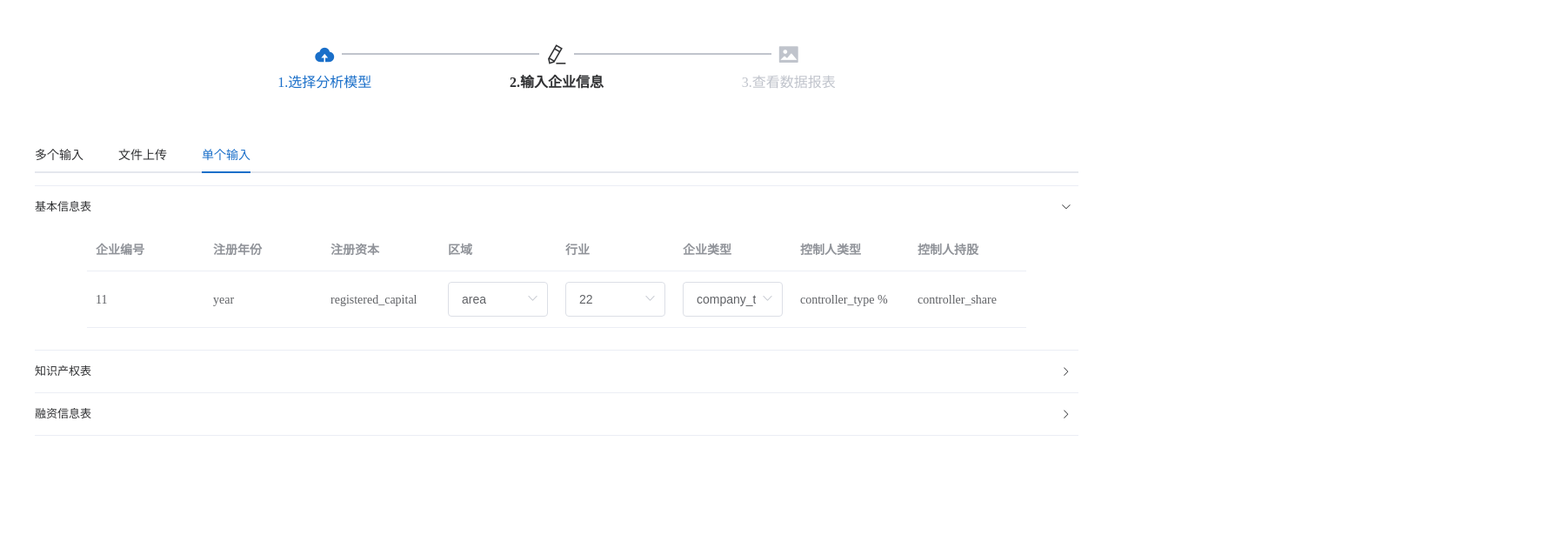
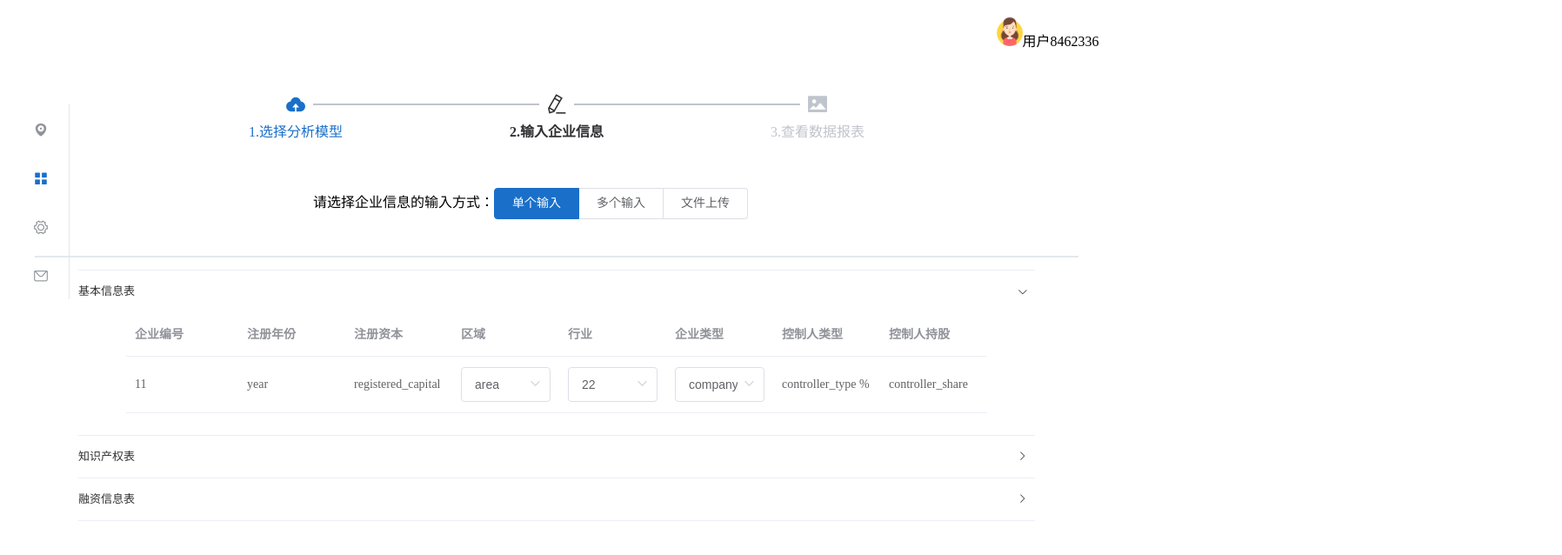
Before and after one commit to PHEOBE404/corpse2, a Vue app: page /#/mulinput/1 in a window 1280 px wide. Shown: the top 638 px of the page at 87% size, 1796 px wide, since content can reach past the window. Built offline with nearby package versions, Linux system fonts and the light colour scheme.

Commit message:
20200208

```diff
--- a/src/components/Mulinput.vue
+++ b/src/components/Mulinput.vue
@@ -1,6 +1,31 @@
 <template>
     <div>
+      <div class="menubar">
+        <el-menu :default-active=activebar class="el-menu-vertical-demo" @click="handleOpen" @close="handleClose" :collapse="isCollapse"router>
+          <el-menu-item index="/corpse/companysearch">
+            <i class="el-icon-location"></i>
+            <span slot="title">企业信息查询</span>
+          </el-menu-item>
+          <el-menu-item index="/corpse/computed">
+            <i class="el-icon-menu"></i>
+            <span slot="title">僵尸企业测评</span>
+          </el-menu-item>
+          <el-menu-item index="3">
+            <i class="el-icon-setting"></i>
+            <span slot="title">大数据分析</span>
+          </el-menu-item>
+          <el-menu-item index="4">
+            <i class="el-icon-message"></i>
+            <span slot="title">个人中心</span>
+          </el-menu-item>
+        </el-menu>
+      </div>
+      <div class="footer">
+        <img src="../assets/user.png" width="30px" style="margin-top: 10px">
+        <span >用户8462336</span>
 
+
+      </div>
       <div class="step">
         <el-steps :active="1" align-center>
           <el-step title="1.选择分析模型" icon="el-icon-upload"></el-step>
@@ -8,17 +33,29 @@
           <el-step title="3.查看数据报表" icon="el-icon-picture"></el-step>
         </el-steps>
       </div>
+      <div class="inputtype">
+        <div style="margin-top: 20px">
+          <span>请选择企业信息的输入方式：</span>
+          <el-radio-group v-model="radio4" size="medium" @change="changeradio">
+
+            <el-radio-button label="单个输入" ></el-radio-button>
+            <el-radio-button label="多个输入"></el-radio-button>
+            <el-radio-button label="文件上传"></el-radio-button>
+          </el-radio-group>
+        </div>
+      </div>
       <div class="tab">
       <template>
         <el-tabs v-model="activeName" @tab-click="handleClick">
-          <el-tab-pane label="多个输入" name="first" >
+          <el-tab-pane label="" name="second" >
 <!--            <span slot="label" style="width: 290px"><i class="el-icon-date"></i> 我的行程</span>-->
-<div style="width: 600px;margin: 0 auto">
+<div style="width: 600px;margin: 0 auto" v-if="show02">
 折叠面板收纳
 </div>
           </el-tab-pane>
-          <el-tab-pane label="文件上传" name="second">
-            <div style="width: 300px;margin: 0 auto">
+
+          <el-tab-pane label="" name="three">
+            <div style="width:200px;margin: 0 auto" v-if="show03">
               <el-upload
                 class="upload-demo"
                 ref="upload"
@@ -33,8 +70,9 @@
               </el-upload>
             </div>
           </el-tab-pane>
-          <el-tab-pane label="单个输入" name="three">
-            <div class="colla">
+
+          <el-tab-pane label="" name="first">
+            <div class="colla" v-if="show01">
               <el-collapse v-model="activeNames" @change="handleChange">
                 <el-collapse-item title="基本信息表" name="1">
                   <div style="width: 90%;margin: 0 auto">
@@ -237,6 +275,12 @@
       data() {
 
         return {
+          isCollapse: !false,
+          activebar:'/corpse/computed',
+          show01:true,
+          show02:false,
+          show03:false,
+          radio4: '单个输入',
           activeNames: ['1'],
           radio: '',
           options_area: [
@@ -287,7 +331,8 @@
             value: '7',
             label: '商业服务'
           }],
-          options_industry_company_type:[{
+          options_industry_company_type:[
+            {
           value: '1',
           label: '农民专业合作社'
         }, {
@@ -303,7 +348,7 @@
           value: '5',
           label: '合伙企业'
         }],
-          activeName: 'three',
+          activeName: 'first',
           fileList: [{
             name: 'food.jpeg',
             url: 'https://fuss10.elemecdn.com/3/63/4e7f3a15429bfda99bce42a18cdd1jpeg.jpeg?imageMogr2/thumbnail/360x360/format/webp/quality/100',
@@ -329,7 +374,8 @@
             brand: '',
             copyrightt: ''
           }],
-          tableData3: [{
+          tableData3: [
+            {
             id: '11',
             year: '2002',
             debt_financing_line: '2',
@@ -368,6 +414,43 @@
         }
       },
       methods: {
+        handleOpen(key, keyPath) {
+          console.log(key, keyPath);
+          this.activebar=key.index;
+          console.log(key.index);
+
+        },
+        handleClose(key, keyPath) {
+          console.log(key, keyPath);
+        },
+        changeradio(){
+          console.log("change");
+          console.log(this.radio4);
+          if (this.radio4 == "单个输入"){
+            this.show01=true;
+            this.show02=false;
+            this.show03=false;
+            this.activeName="first"
+
+          }if (this.radio4 == "多个输入"){
+            this.show01=false;
+            this.show02=true;
+            this.show03=false;
+            this.activeName="second"
+
+
+          }if (this.radio4 == "文件上传"){
+            this.show01=false;
+            this.show02=false;
+            this.show03=true;
+            this.activeName="three"
+
+
+          }
+
+
+
+        },
         handleChange(val) {
           console.log(val);
         },
@@ -403,6 +486,10 @@
 </script>
 
 <style scoped>
+  .inputtype{
+    width: 560px;
+    margin: 0 auto;
+  }
   .tb-edit .el-input {
     display: none
   }
@@ -431,11 +518,32 @@
     display: none
   }
   .step{
-    width: 800px;
+    /*margin-left: 150px;*/
+
+    width: 900px;
     margin: 50px auto;
   }
   .tab{
     width: 1200px;
     margin: 0 auto;
   }
+  .menubar{
+    /*float: left;*/
+    margin-top: 100px;
+    /*margin-left: 20px;*/
+    position:fixed;
+    top:20px;
+    left:15px;
+  }
+  .footer{
+    margin-left: 90%;
+    width: 650px;
+    /*margin-top: 80px;*/
+    display: inline-block;
+    /*float: right;*/
+  }
+  .colla{
+    width: 1100px;
+    margin: 0 auto;
+  }
 </style>
```
Also changed, not shown: src/components/CompanySearch.vue (+9 -0 lines).
